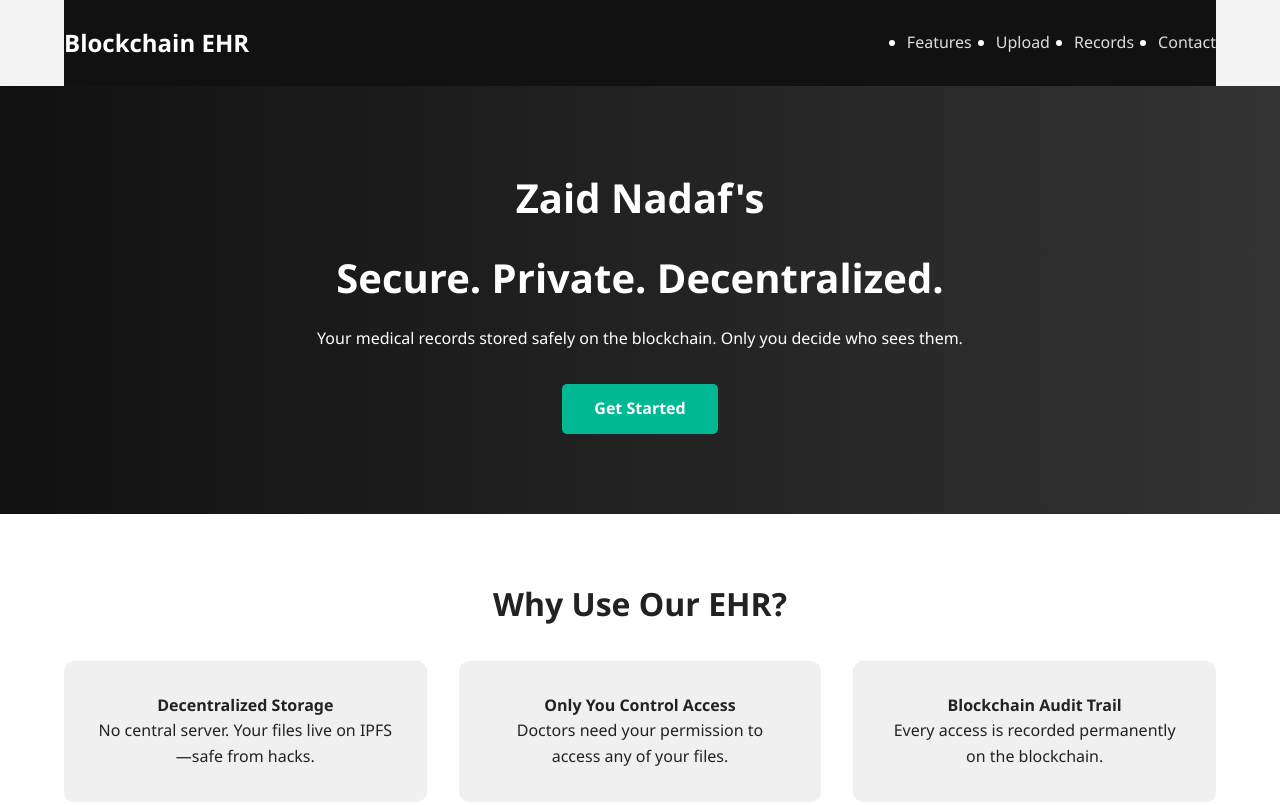
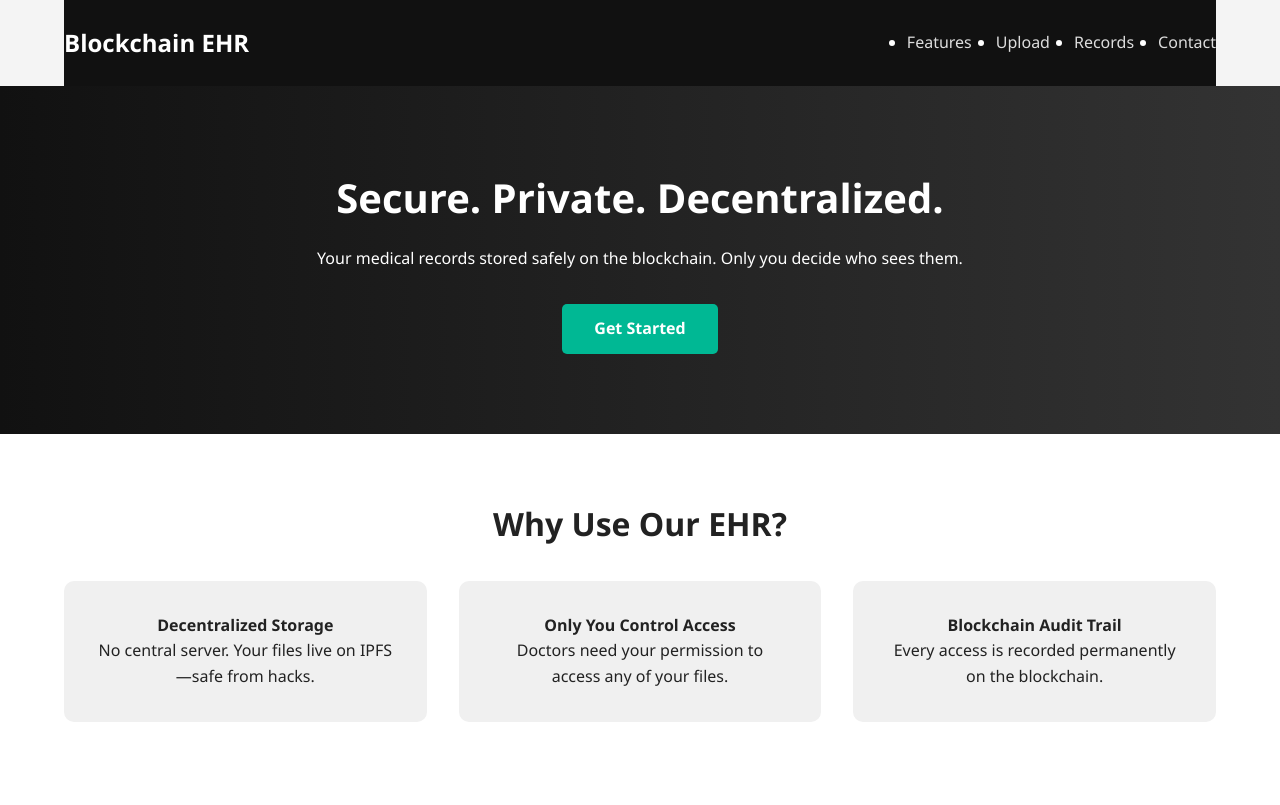
Before and after one commit to zaid1711/EHR-Blockchain, a website with bundled scripts: page index.html in a window 1280 px wide. Shown: the top 805 px of the page. Built offline with nearby package versions, Linux system fonts and the light colour scheme; a script that the page names is missing.

Commit message:
Update index.html

```diff
--- a/index.html
+++ b/index.html
@@ -26,7 +26,6 @@
 
 <section class="hero">
     <div class="container">
-     <h2>Zaid Nadaf's</h2>
       <h2>Secure. Private. Decentralized.</h2>
 
       <p>Your medical records stored safely on the blockchain. Only you decide who sees them.</p>
```
